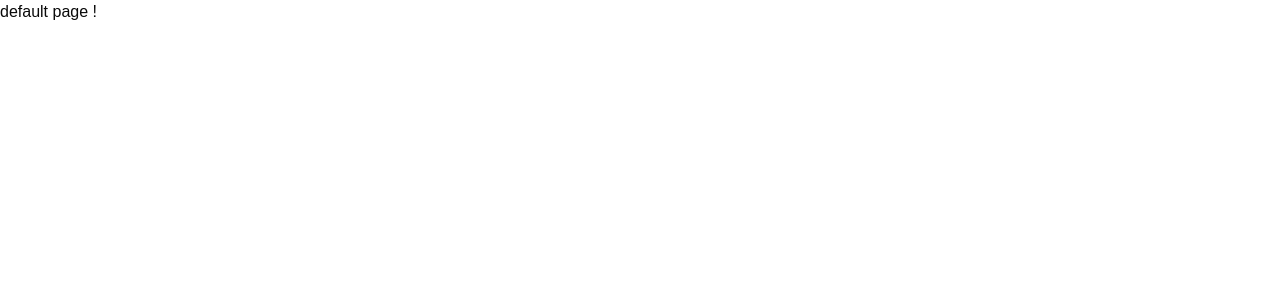
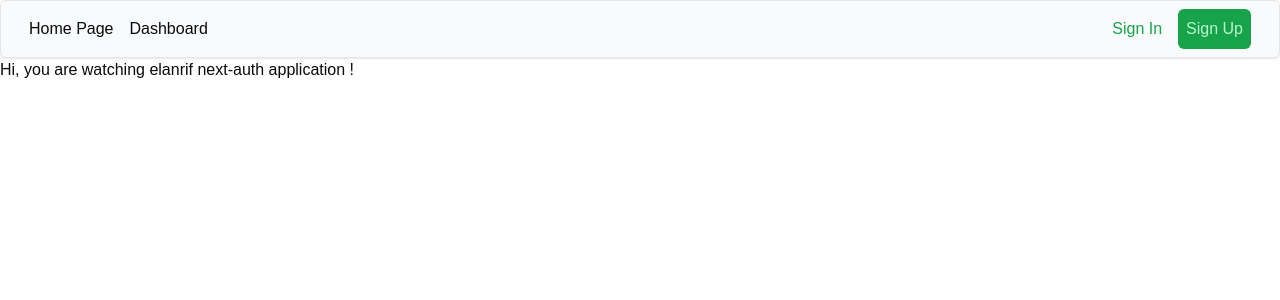
Before and after one commit to Elanrif/authjs-monorepo, a Next.js app in the folder nextjs-auth/: page / in a window 1280 px wide. Shown: the top 300 px of the page. Built offline with nearby package versions, Linux system fonts and the light colour scheme; no server answers.

Commit message:
feat: display header only in route default /

```diff
--- a/nextjs-auth/src/app/(auth)/layout.tsx
+++ b/nextjs-auth/src/app/(auth)/layout.tsx
@@ -30,10 +30,10 @@ export default function Layout({
         <body
             className={`${geistSans.variable} ${geistMono.variable} antialiased`}
         >
-        <div className="grid min-h-[95vh] lg:grid-cols-2">
+        <div className="grid min-h-svh lg:grid-cols-2">
             <div className="flex flex-col gap-4 p-6 md:p-10">
                 <div className="flex justify-center gap-2 md:justify-start">
-                    <Link href="/home" className="flex items-center gap-2 font-medium">
+                    <Link href="/" className="flex items-center gap-2 font-medium">
                         <div className="flex h-6 w-6 items-center justify-center rounded-md bg-primary text-primary-foreground">
                             <GalleryVerticalEnd className="size-4" />
                         </div>
--- a/nextjs-auth/src/app/home/layout.tsx
+++ /dev/null
@@ -1,19 +0,0 @@
-import type { Metadata } from "next";
-import {MenubarHeeader} from "@/components/menubarHeader";
-export const metadata: Metadata = {
-  title: "Next Auth app",
-  description: "Generated by create next app",
-};
-
-export default function Layout({
-  children,
-}: Readonly<{
-  children: React.ReactNode;
-}>) {
-  return (
-    <>
-      <MenubarHeeader/>
-        {children}
-    </>
-  );
-}
--- a/nextjs-auth/src/app/home/page.tsx
+++ /dev/null
@@ -1,9 +0,0 @@
-export default function Home() {
-  return (
-    <>
-        <div className={"px-4 py-5"}>
-            Hi, You Are watching elanrif Dev channel accueil.
-        </div>
-    </>
-  );
-}
--- a/nextjs-auth/src/app/layout.tsx
+++ b/nextjs-auth/src/app/layout.tsx
@@ -2,6 +2,7 @@ import type { Metadata } from "next";
 import { Geist, Geist_Mono } from "next/font/google";
 import "./globals.css";
 import Providers from "@/components/Providers";
+import {MenubarHeeader} from "@/components/menubarHeader";
 
 const geistSans = Geist({
   variable: "--font-geist-sans",
@@ -29,6 +30,7 @@ export default function RootLayout({
         className={`${geistSans.variable} ${geistMono.variable} antialiased`}
       >
        <Providers>
+           <MenubarHeeader/>
            {children}
        </Providers>
       </body>
--- a/nextjs-auth/src/app/page.tsx
+++ b/nextjs-auth/src/app/page.tsx
@@ -3,6 +3,6 @@ import {MenubarHeeader} from "@/components/menubarHeader";
 
 export default function Home() {
   return (
-    <> default page ! </>
+    <> Hi, you are watching elanrif next-auth application ! </>
   );
 }
--- a/nextjs-auth/src/components/Providers.tsx
+++ b/nextjs-auth/src/components/Providers.tsx
@@ -1,3 +1,5 @@
+"use client";
+
 import {SessionProvider} from "next-auth/react";
 import {ReactNode} from "react";
 
--- a/nextjs-auth/src/components/menubarHeader.tsx
+++ b/nextjs-auth/src/components/menubarHeader.tsx
@@ -1,38 +1,27 @@
+"use client";
 import {
     Menubar,
-    MenubarCheckboxItem,
-    MenubarContent,
-    MenubarItem,
     MenubarMenu,
-    MenubarRadioGroup,
-    MenubarRadioItem,
-    MenubarSeparator,
-    MenubarShortcut,
-    MenubarSub,
-    MenubarSubContent,
-    MenubarSubTrigger,
-    MenubarTrigger,
 } from "@/components/ui/menubar"
-import {Button} from "@/components/ui/button";
 import Link from "next/link";
+import SignInButton from "@/components/sign-in-button";
+import {usePathname} from "next/navigation";
 
 export function MenubarHeeader() {
+    const pathname = usePathname();
+   if(pathname === "/") {
        return (
            <Menubar className={"p-7 bg-slate-50 drop-shadow-sm flex items-center justify-between"}>
                <div className={"flex items-center gap-x-4"}><MenubarMenu>
-                <Link href={"/home"} className={"hover:text-primary/90"}>Home Page</Link>
+                   <Link href={"/"} className={"hover:text-primary/90"}>Home Page</Link>
                </MenubarMenu>
                    <MenubarMenu>
                        <Link href={"/dashboard"} className={"hover:text-primary/90"}>Dashboard</Link>
                    </MenubarMenu></div>
                <div className={"flex items-center gap-x-4"}>
-                <MenubarMenu>
-                    <Button ><Link href={"/sign-in"}>Sign in</Link></Button>
-                </MenubarMenu>
-                <MenubarMenu>
-                    <Button variant={"custom"}><Link href={"/sign-up"}>Sign Up</Link></Button>
-                </MenubarMenu>
+                   <SignInButton/>
                </div>
            </Menubar>
        )
    }
+}
--- /dev/null
+++ b/nextjs-auth/src/components/sign-in-button.tsx
@@ -0,0 +1,34 @@
+"use client";
+import {useSession} from "next-auth/react";
+import Link from "next/link";
+
+const SignInButton = () => {
+    const {data: session} = useSession();
+
+    if(session && session.user){
+
+        return(
+            <div className={"flex gap-4 ml-auto"}>
+                <p className={"text-sky-600"}>{session.user.name}</p>
+
+                <Link href={`/api/auth/signout`} className={"flex gap-4 ml-auto text-red-600"}>
+                    Sign Out
+                </Link>
+            </div>
+        )
+    }
+
+    return (
+        <div className={"flex gap-4 ml-auto items-center"}>
+            <Link href={`/api/auth/signin`} className={"flex gap-4 ml-auto text-green-600"}>
+                Sign In
+            </Link>
+            <Link href={`/sign-up`} className={"flex gap-4 ml-auto px-2 py-2 rounded-md bg-green-600 text-green-200"}>
+                Sign Up
+            </Link>
+        </div>
+    )
+
+}
+
+export default SignInButton;
```
Lines whose indentation alone changed are shown as unchanged.
